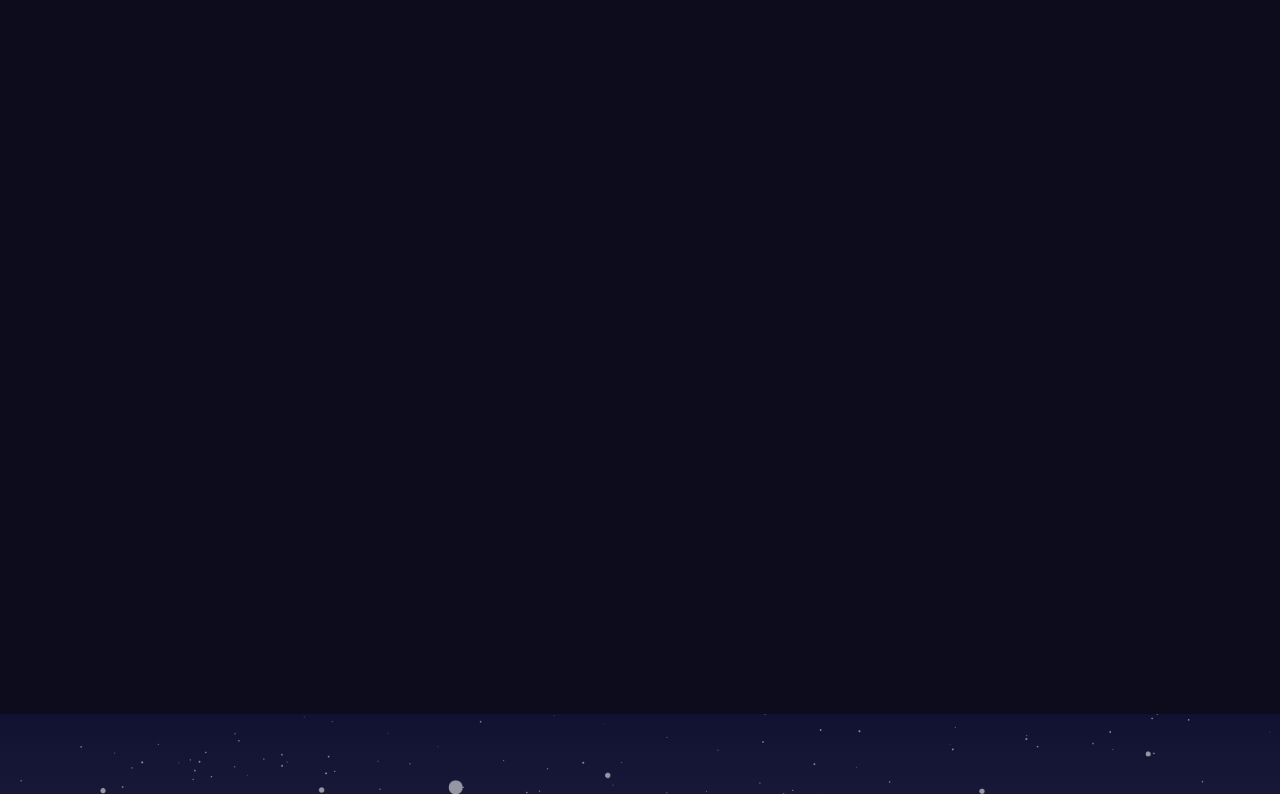
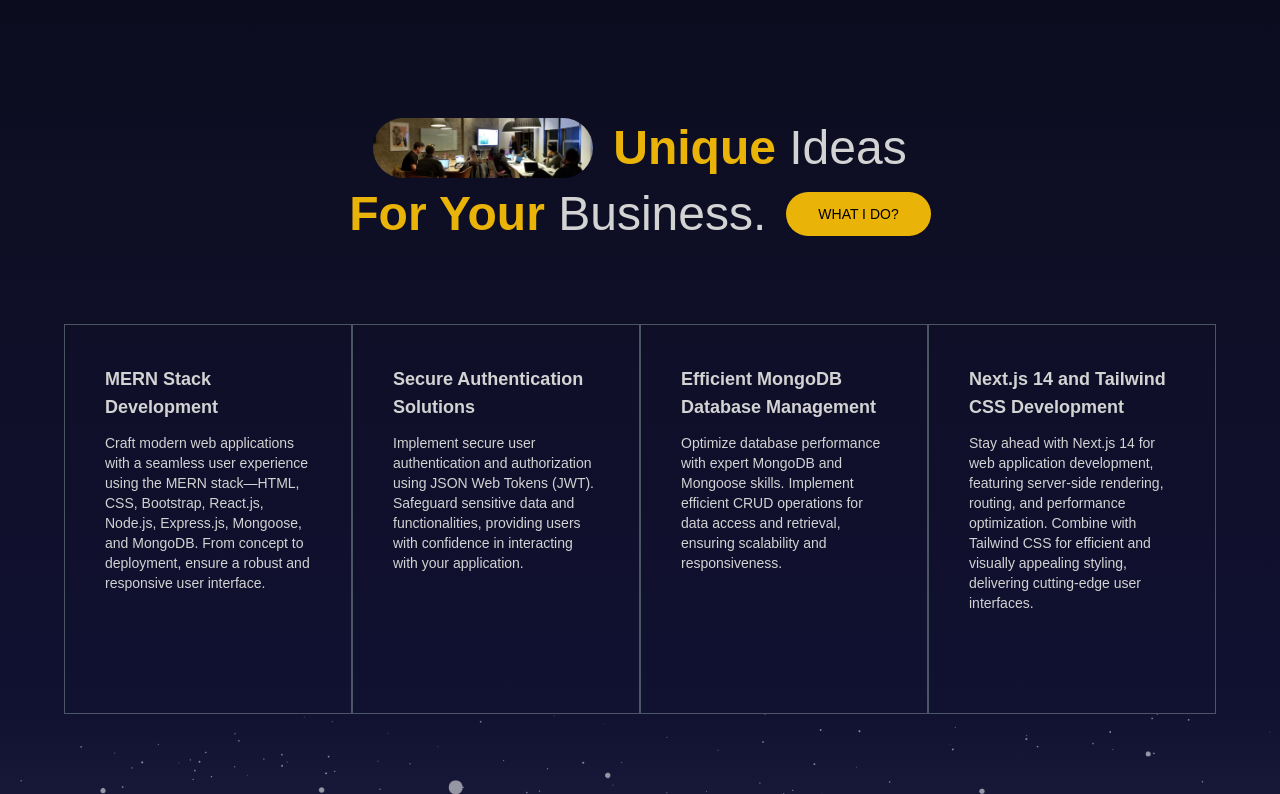
Before and after one commit to Mac1618/portfolio, a React (Vite) app: page / in a window 1280 px wide. Shown: the part 1686-2480 px from the top of the page. Built offline with nearby package versions, Linux system fonts and the light colour scheme.

Commit message:
feat: Added the Services section with Animations and Hover effects.

```diff
--- a/src/App.jsx
+++ b/src/App.jsx
@@ -1,20 +1,27 @@
 import './app.scss';
 
 // components
+import Hero from './components/hero/Hero';
 import Navbar from './components/navbar/Navbar';
-import Hero from './components/hero/Hero';
 import Parallax from './components/parallax/Parallax';
+import Services from './components/services/Services';
 
 function App() {
 	return (
 		<div className="h-screen">
 			<section id="Homepage">
 				<Navbar />
-				<Hero/>
+				<Hero />
 			</section>
-			<section id="Services"><Parallax type="services"/></section>
-			<section>Services</section>
-			<section id="Portfolio"><Parallax type="portfolio"/></section>
+			<section id="Services">
+				<Parallax type="services" />
+			</section>
+			<section>
+				<Services />
+			</section>
+			<section id="Portfolio">
+				<Parallax type="portfolio" />
+			</section>
 			<section>Portfolio1</section>
 			<section>Portfolio2</section>
 			<section>Portfolio3</section>
--- /dev/null
+++ b/src/components/services/Services.jsx
@@ -0,0 +1,128 @@
+import { useRef } from 'react';
+
+// framer motion
+import { motion, useInView } from 'framer-motion';
+
+// Animation Variants
+const variants = {
+	initial: {
+		x: -300,
+		y: 50,
+		opacity: 0,
+	},
+	animate: {
+		x: 0,
+		y: 0,
+		opacity: 1,
+		transition: {
+			duration: 1,
+			staggerChildren: 0.1,
+		},
+	},
+};
+
+const Services = () => {
+	const ref = useRef();
+	const isInView = useInView(ref, { margin: '-100px' });
+
+	return (
+		<motion.div
+			variants={variants}
+			initial="initial"
+			// whileInView="animate"
+			animate={isInView && 'animate'}
+			ref={ref}
+			className="services h-full bg-gradient-to-b from-[#0c0c1d] to-[#111132] flex flex-col justify-between"
+		>
+			<motion.div
+				variants={variants}
+				className="textContainer flex-[0.5] self-end flex justify-between items-center gap-8  pt-5"
+			>
+				<p className="font-[100px] text-sm">
+					I focus on helping your brand grow <br /> and move forward
+				</p>
+				<hr className="w-[400px] border-t-4 border-gray-500" />
+			</motion.div>
+			<motion.div
+				variants={variants}
+				className="titleContainer flex-[1.5] flex flex-col justify-center items-center gap-3"
+			>
+				<div className="title flex flex-row justify-between items-center gap-5">
+					<img
+						className="w-[220px] h-[60px] rounded-full object-cover"
+						src="./people.webp"
+						alt=""
+					/>
+					<h1 className="text-5xl font-[100px]">
+						<span className="font-extrabold text-yellow-500 hover:text-yellow-200 cursor-pointer">
+							Unique
+						</span>{' '}
+						Ideas
+					</h1>
+				</div>
+				<div className="flex flex-row justify-between items-center gap-5">
+					<h1 className="text-5xl font-[100px]">
+						<span className="font-extrabold text-yellow-500 hover:text-yellow-200 cursor-pointer">
+							For Your
+						</span>{' '}
+						Business.
+					</h1>
+					<button className="py-3 px-8 bg-yellow-500 text-black shadow-sm rounded-full text-sm hover:bg-yellow-200">
+						WHAT I DO?
+					</button>
+				</div>
+			</motion.div>
+			<motion.div
+				variants={variants}
+				className="listContainer flex-[2] flex justify-between items-center px-[5%]"
+			>
+				<motion.div
+					variants={variants}
+					className="w-[40rem] p-10 h-full border-gray-600 border-[0.5px] hover:bg-gray-300 hover:text-black cursor-pointer"
+				>
+					<h2 className="mb-3 font-bold text-lg h-14">MERN Stack Development</h2>
+					<p className="text-sm ">
+						Craft modern web applications with a seamless user experience using the MERN stack—HTML,
+						CSS, Bootstrap, React.js, Node.js, Express.js, Mongoose, and MongoDB. From concept to
+						deployment, ensure a robust and responsive user interface.
+					</p>
+				</motion.div>
+				<motion.div
+					variants={variants}
+					className="w-[40rem] p-10 h-full border-gray-600 border-[0.5px] hover:bg-gray-300 hover:text-black cursor-pointer"
+				>
+					<h2 className="mb-3 font-bold text-lg h-14">Secure Authentication Solutions</h2>
+					<p className="text-sm ">
+						Implement secure user authentication and authorization using JSON Web Tokens (JWT).
+						Safeguard sensitive data and functionalities, providing users with confidence in
+						interacting with your application.
+					</p>
+				</motion.div>
+				<motion.div
+					variants={variants}
+					className="w-[40rem] p-10 h-full border-gray-600 border-[0.5px] hover:bg-gray-300 hover:text-black cursor-pointer"
+				>
+					<h2 className="mb-3 font-bold text-lg h-14">Efficient MongoDB Database Management</h2>
+					<p className="text-sm ">
+						Optimize database performance with expert MongoDB and Mongoose skills. Implement
+						efficient CRUD operations for data access and retrieval, ensuring scalability and
+						responsiveness.
+					</p>
+				</motion.div>
+				<motion.div
+					variants={variants}
+					className="w-[40rem] p-10 h-full border-gray-600 border-[0.5px] hover:bg-gray-300 hover:text-black cursor-pointer"
+				>
+					<h2 className="mb-3 font-bold text-lg h-14">Next.js 14 and Tailwind CSS Development</h2>
+					<p className="text-sm ">
+						Stay ahead with Next.js 14 for web application development, featuring server-side
+						rendering, routing, and performance optimization. Combine with Tailwind CSS for
+						efficient and visually appealing styling, delivering cutting-edge user interfaces.
+					</p>
+				</motion.div>
+			</motion.div>
+		</motion.div>
+	);
+};
+
+export default Services;
```
